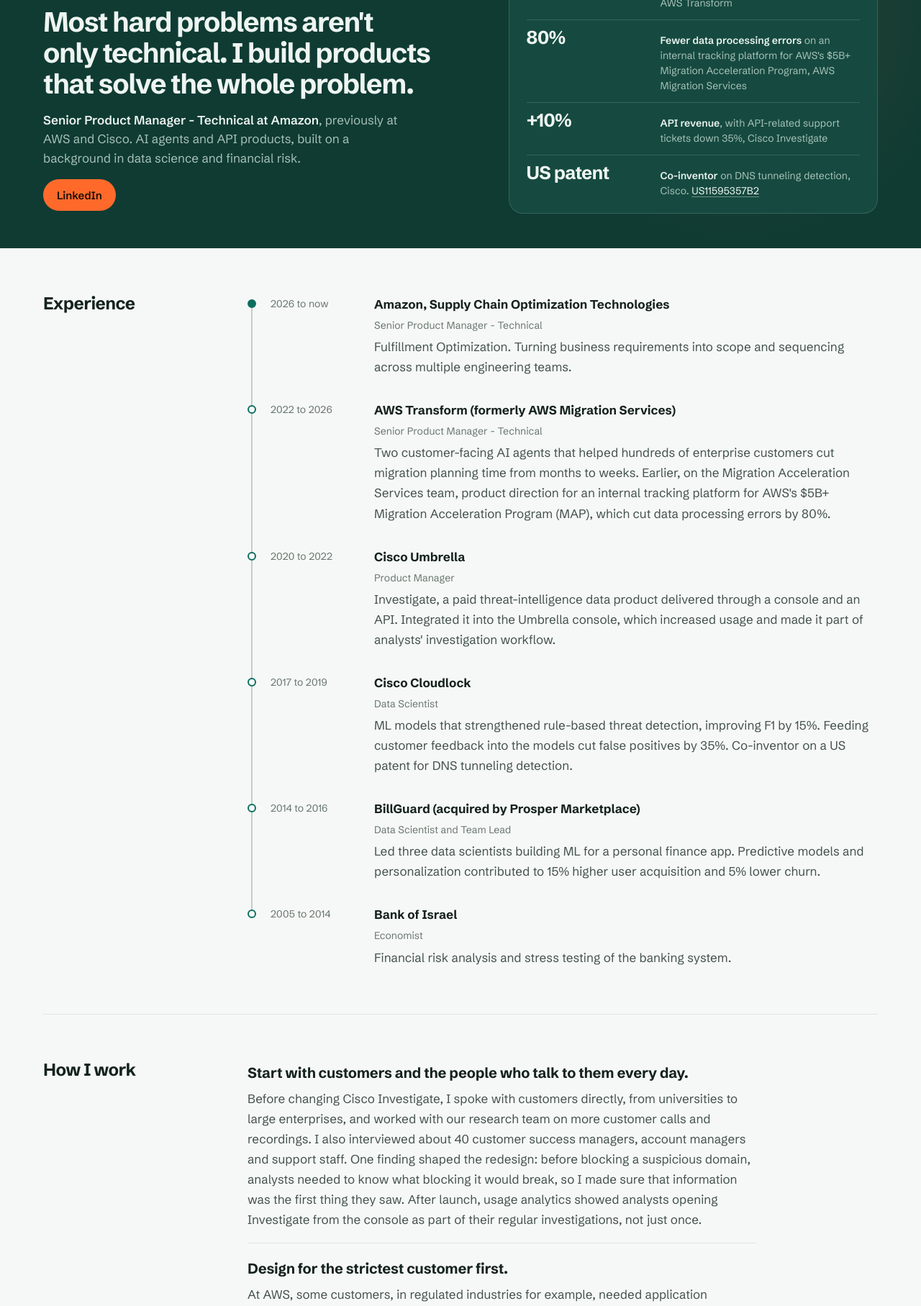
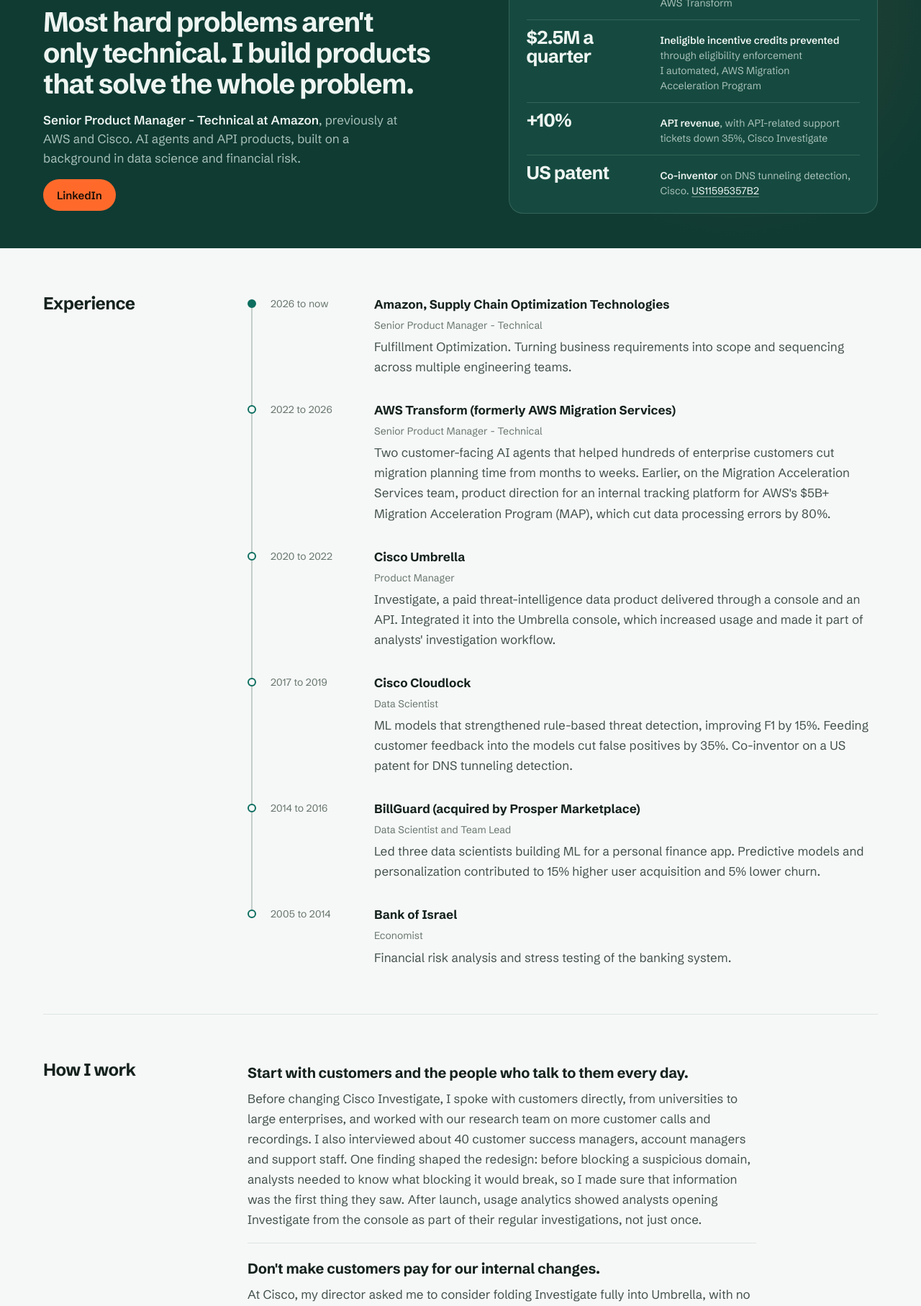
Before and after one commit to giladr81/giladr81.github.io, a plain HTML site: page index.html in a window 1280 px wide. Shown: the part 185-2000 px from the top of the page at 72% size. Drawn offline with Linux system fonts and the light colour scheme.

Commit message:
Update portfolio from cv-optimizer@cf04c80

```diff
--- a/index.html
+++ b/index.html
@@ -84,7 +84,7 @@
       </div>
       <div class="proof" role="list" aria-label="Selected outcomes">
         <div class="row" role="listitem"><span class="n">Months to weeks</span><p><b>Customer migration planning time</b>, helped by two customer-facing AI agents, AWS Transform</p></div>
-        <div class="row" role="listitem"><span class="n">80%</span><p><b>Fewer data processing errors</b> on an internal tracking platform for AWS's $5B+ Migration Acceleration Program, AWS Migration Services</p></div>
+        <div class="row" role="listitem"><span class="n">$2.5M a quarter</span><p><b>Ineligible incentive credits prevented</b> through eligibility enforcement I automated, AWS Migration Acceleration Program</p></div>
         <div class="row" role="listitem"><span class="n">+10%</span><p><b>API revenue</b>, with API-related support tickets down 35%, Cisco Investigate</p></div>
         <div class="row" role="listitem"><span class="n">US patent</span><p><b>Co-inventor</b> on DNS tunneling detection, Cisco. <a href="https://patents.google.com/patent/US11595357B2">US11595357B2</a></p></div>
       </div>
@@ -112,7 +112,7 @@
       <h2 id="s-how">How I work</h2>
       <ul class="tenets">
         <li><b>Start with customers and the people who talk to them every day.</b><span>Before changing Cisco Investigate, I spoke with customers directly, from universities to large enterprises, and worked with our research team on more customer calls and recordings. I also interviewed about 40 customer success managers, account managers and support staff. One finding shaped the redesign: before blocking a suspicious domain, analysts needed to know what blocking it would break, so I made sure that information was the first thing they saw. After launch, usage analytics showed analysts opening Investigate from the console as part of their regular investigations, not just once.</span></li>
-        <li><b>Design for the strictest customer first.</b><span>At AWS, some customers, in regulated industries for example, needed application discovery to run offline. I chose an offline-first design, which meant giving up the telemetry engineering relies on to see failures. I worked out a path with our principal engineer: offline first, then opt-in telemetry that customers control. I set up a support runbook to cover the gap.</span></li>
+        <li><b>Don't make customers pay for our internal changes.</b><span>At Cisco, my director asked me to consider folding Investigate fully into Umbrella, with no standalone product. Customers who used Investigate without Umbrella, and our advanced researchers, depended on it. Sales also used it as a window into Umbrella's security efficacy. So I kept the standalone experience and integrated where it helped analysts. At AWS, when a new credit calculation service replaced the old one, I chose not to force existing customers to migrate. New customers started on the new service, and the old one wound down as existing agreements ended.</span></li>
         <li><b>Make the impact case before the build.</b><span>On the internal platform for AWS's Migration Acceleration Program, the program team asked for fully automated customer onboarding. I walked them through impact and cost, prioritized a self-service progress view for customers, and launched a small version of the automation first.</span></li>
       </ul>
     </div>
```
